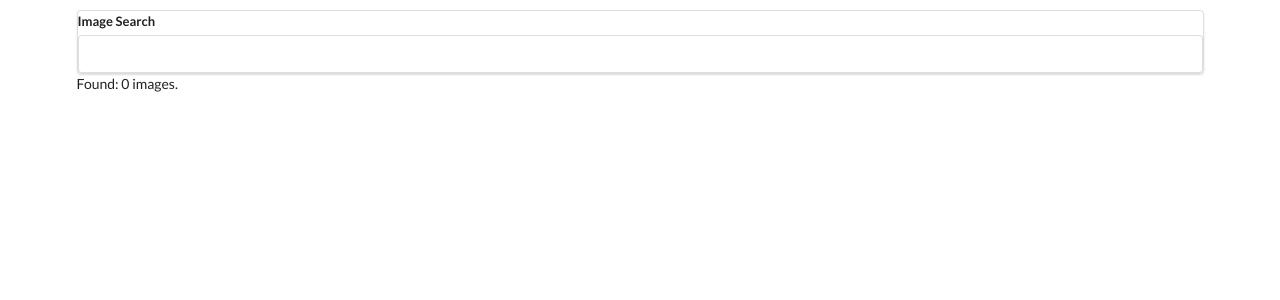
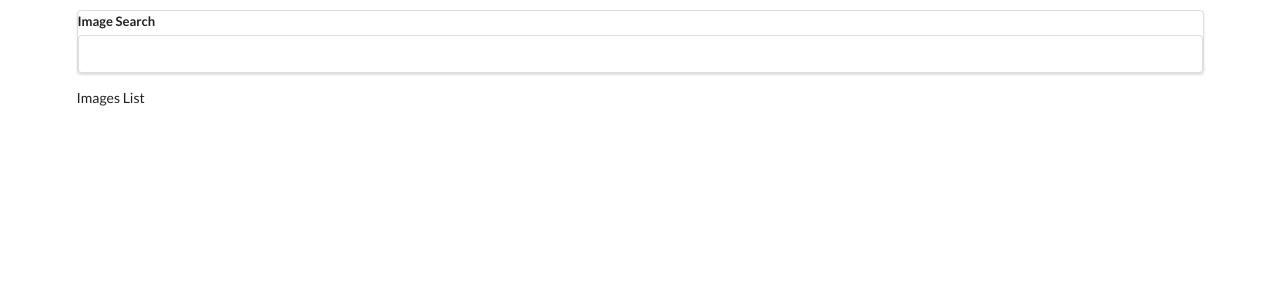
Before and after one commit to camiluc-peli/ModernReactWithRedux, a React (Create React App) app in the folder pics/: page / in a window 1280 px wide. Shown: the top 300 px of the page. Built offline with nearby package versions, Linux system fonts and the light colour scheme.

Commit message:
Creating component for a list of images and passing images to it.

```diff
--- a/pics/src/components/App.js
+++ b/pics/src/components/App.js
@@ -1,6 +1,7 @@
 import React from 'react';
 import unsplash from '../api/unsplash';
 import SearchBar from './SearchBar';
+import ImagesList from './ImagesList';
 
 
 class App extends React.Component
@@ -25,7 +26,7 @@ class App extends React.Component
         return (
             <div className="ui container" style={{ marginTop: '10px'}}>
                 <SearchBar onSubmit={this.onSearchSubmit}/>
-                Found: {this.state.images.length} images.
+                <ImagesList images={this.state.images} />
             </div>
         );
     }
--- /dev/null
+++ b/pics/src/components/ImagesList.js
@@ -0,0 +1,12 @@
+import React from 'react';
+
+const ImageList = (props) => {
+    console.log(props.images);
+    return (
+        <diV>
+            Images List
+        </diV>
+    );
+}
+
+export default ImageList;
```
